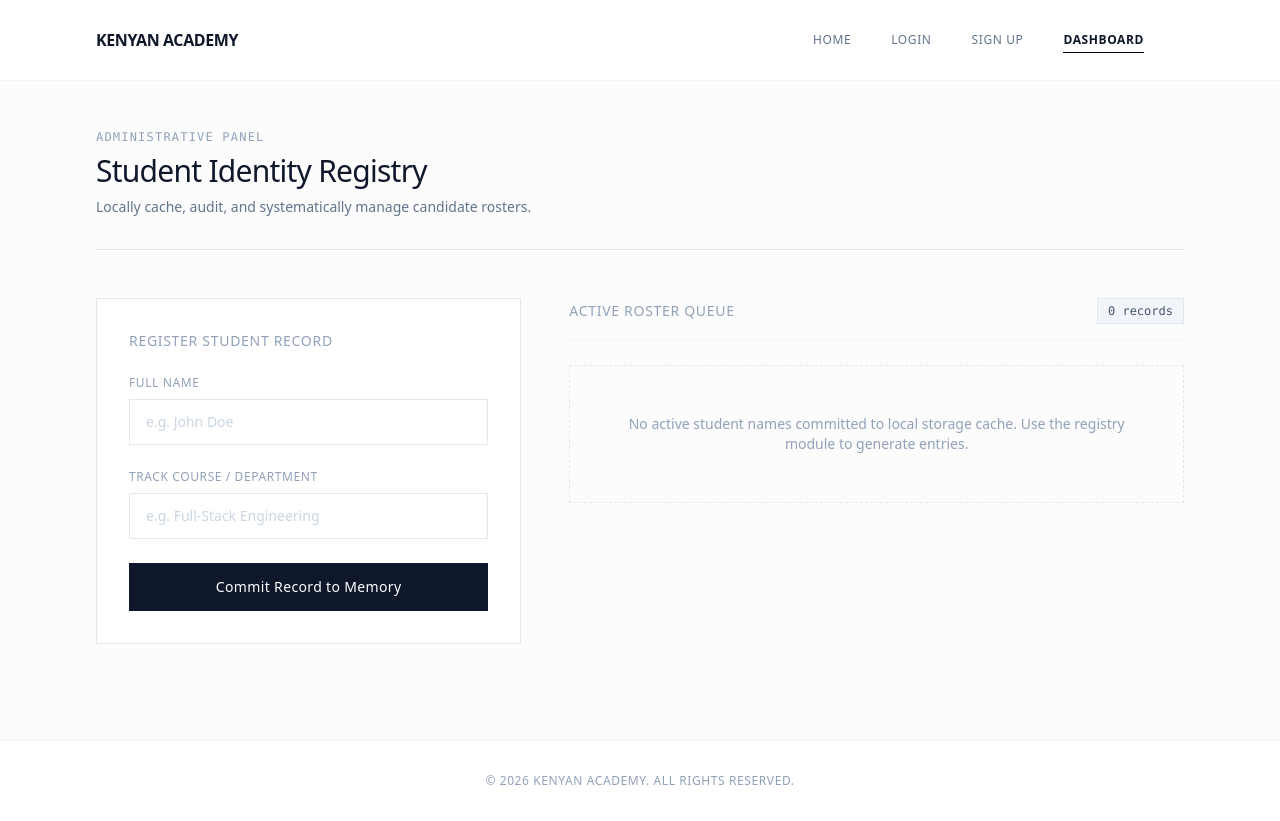
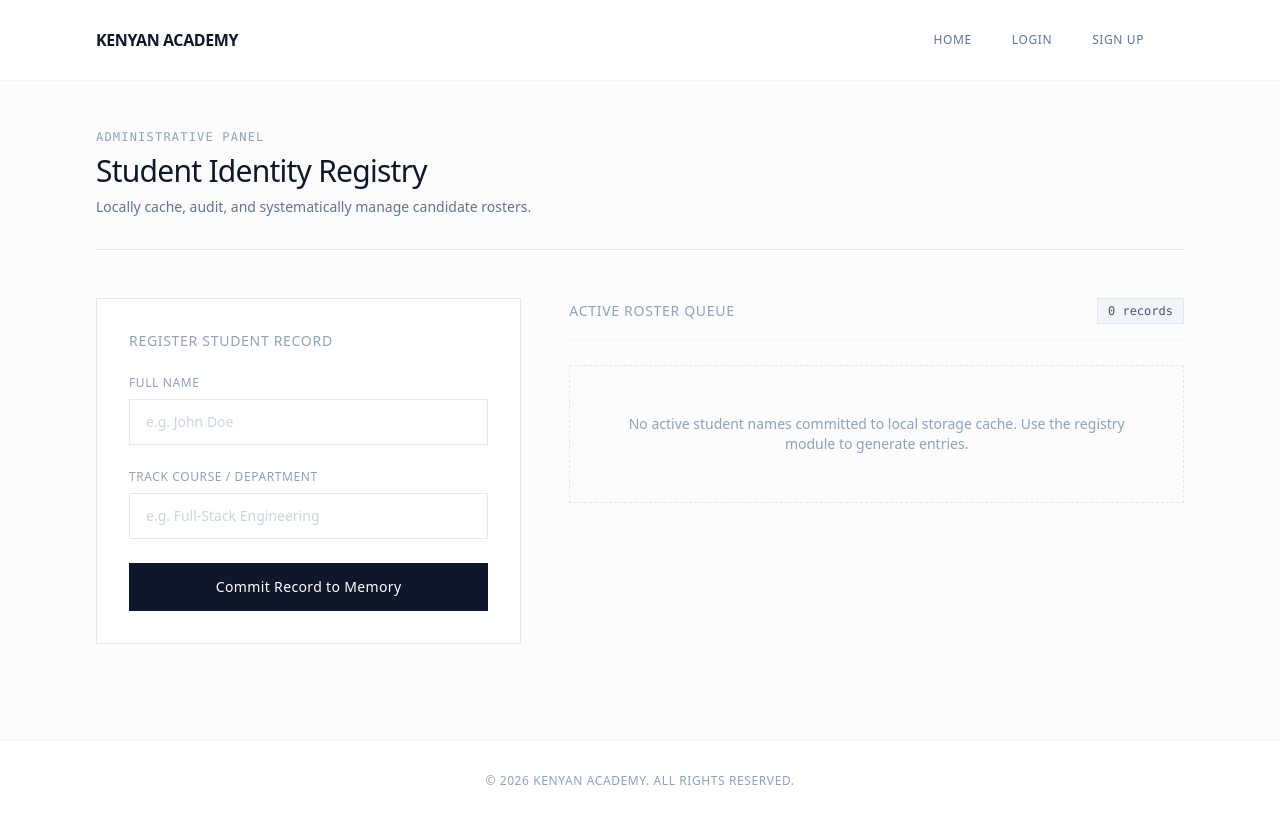
Before and after one commit to Emmanuel-Makori-Obiero/Dynamic_list_manager, a website: page dashboard.html in a window 1280 px wide. Drawn offline with nearby package versions, Linux system fonts and the light colour scheme.

Commit message:
seventh commit

```diff
--- a/dashboard.html
+++ b/dashboard.html
@@ -47,11 +47,11 @@
               class="hover:text-slate-900 transition-colors py-1"
               >Sign Up</a
             >
-            <a
+            <!-- <a
               href="dashboard.html"
               class="text-slate-900 font-semibold border-b border-slate-950 py-1"
               >Dashboard</a
-            >
+            > -->
             <!-- Dynamic action button slot controlled by script.js -->
             <a
               href="#"
```
Also changed, not shown: index.html (+2 -2 lines), login.html (+2 -2 lines), sign_up.html (+2 -2 lines).
